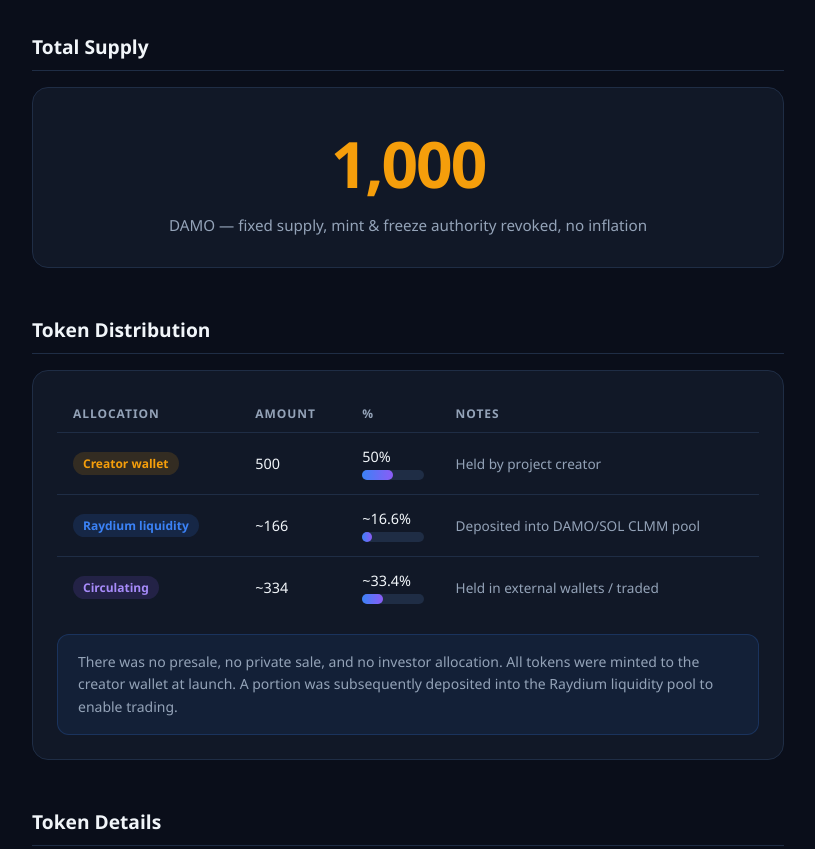
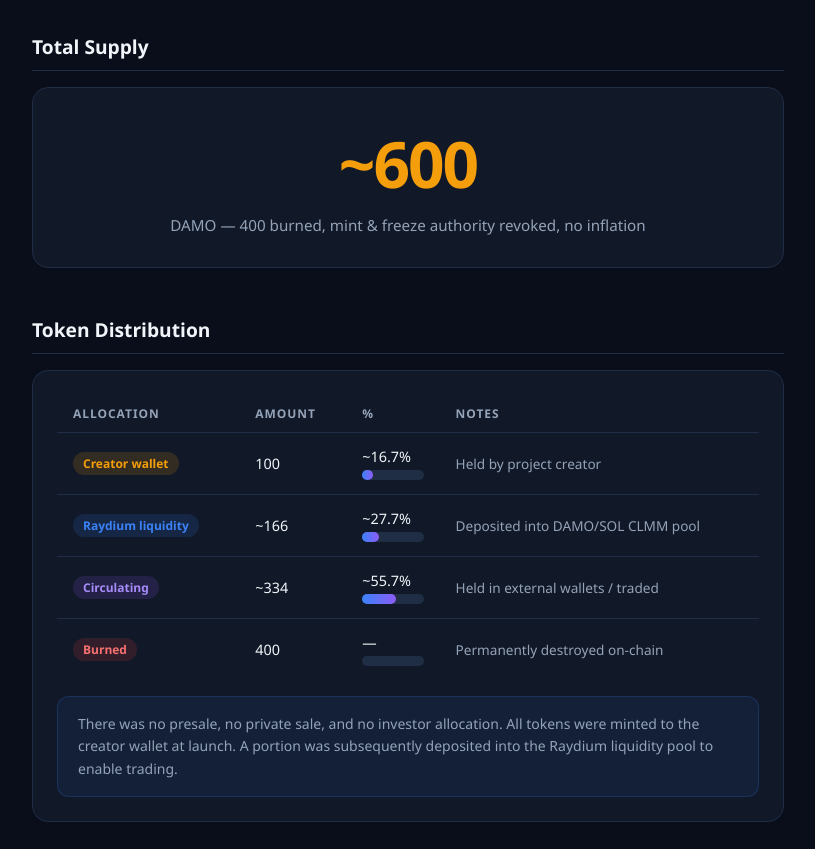
Before and after one commit to damo333/damocoin, a website: page tokenomics.html in a window 1280 px wide. Shown: the part 320-1169 px from the top of the page, without its empty margins (232-1047 px from the left). Drawn offline with Linux system fonts and the light colour scheme.

Commit message:
Update tokenomics — 400 DAMO burned, creator reduced to 16.7%

```diff
--- a/tokenomics.html
+++ b/tokenomics.html
@@ -142,8 +142,8 @@
     <div class="section">
       <h2>Total Supply</h2>
       <div class="supply-card">
-        <div class="supply-number">1,000</div>
-        <div class="supply-label">DAMO — fixed supply, mint &amp; freeze authority revoked, no inflation</div>
+        <div class="supply-number">~600</div>
+        <div class="supply-label">DAMO — 400 burned, mint &amp; freeze authority revoked, no inflation</div>
       </div>
     </div>
 
@@ -163,10 +163,10 @@
           <tbody>
             <tr>
               <td><span class="pill pill-gold">Creator wallet</span></td>
-              <td>500</td>
+              <td>100</td>
               <td>
-                50%
-                <div class="bar-wrap"><div class="bar" style="width:50%"></div></div>
+                ~16.7%
+                <div class="bar-wrap"><div class="bar" style="width:16.7%"></div></div>
               </td>
               <td>Held by project creator</td>
             </tr>
@@ -174,8 +174,8 @@
               <td><span class="pill pill-blue">Raydium liquidity</span></td>
               <td>~166</td>
               <td>
-                ~16.6%
-                <div class="bar-wrap"><div class="bar" style="width:16.6%"></div></div>
+                ~27.7%
+                <div class="bar-wrap"><div class="bar" style="width:27.7%"></div></div>
               </td>
               <td>Deposited into DAMO/SOL CLMM pool</td>
             </tr>
@@ -183,10 +183,19 @@
               <td><span class="pill" style="background:rgba(139,92,246,0.15);color:#a78bfa;">Circulating</span></td>
               <td>~334</td>
               <td>
-                ~33.4%
-                <div class="bar-wrap"><div class="bar" style="width:33.4%"></div></div>
+                ~55.7%
+                <div class="bar-wrap"><div class="bar" style="width:55.7%"></div></div>
               </td>
               <td>Held in external wallets / traded</td>
+            </tr>
+            <tr>
+              <td><span class="pill" style="background:rgba(239,68,68,0.15);color:#f87171;">Burned</span></td>
+              <td>400</td>
+              <td>
+                —
+                <div class="bar-wrap"><div class="bar" style="width:0%"></div></div>
+              </td>
+              <td>Permanently destroyed on-chain</td>
             </tr>
           </tbody>
         </table></div>
@@ -205,7 +214,7 @@
         <div class="info-row"><span>Blockchain</span><span>Solana Mainnet</span></div>
         <div class="info-row"><span>Token Standard</span><span>Solana SPL Token</span></div>
         <div class="info-row"><span>Decimals</span><span>9</span></div>
-        <div class="info-row"><span>Total Supply</span><span>1,000 DAMO</span></div>
+        <div class="info-row"><span>Total Supply</span><span>~600 DAMO (400 burned)</span></div>
         <div class="info-row"><span>Mintable</span><span>No — mint authority revoked on-chain</span></div>
         <div class="info-row"><span>Freezable</span><span>No — freeze authority revoked on-chain</span></div>
         <div class="info-row"><span>Mint Address</span><span><code>CuhkVj1PKAMphKu8LsgaQ4wQLb95cb2w9wG7Ub9K6Xmx</code></span></div>
```
